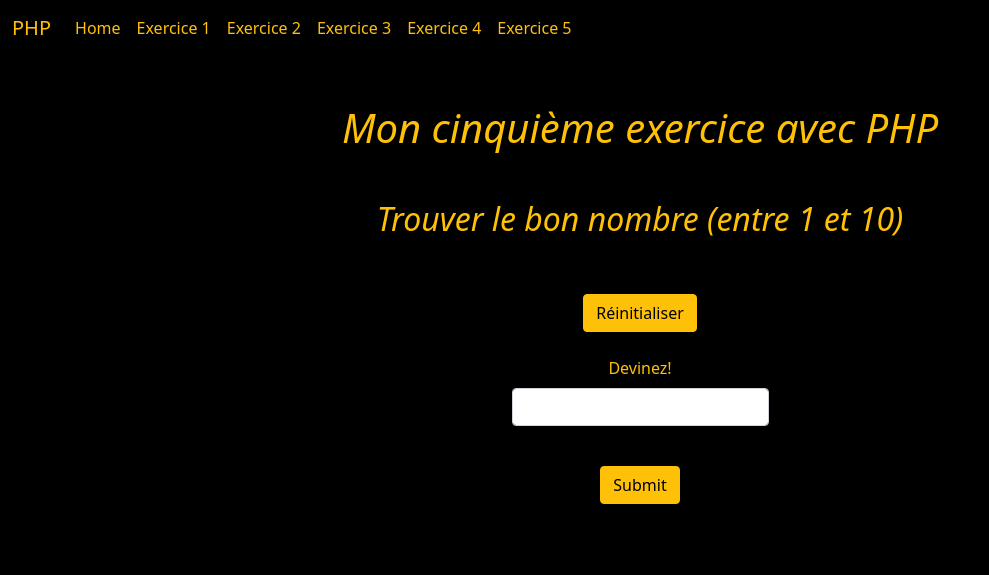
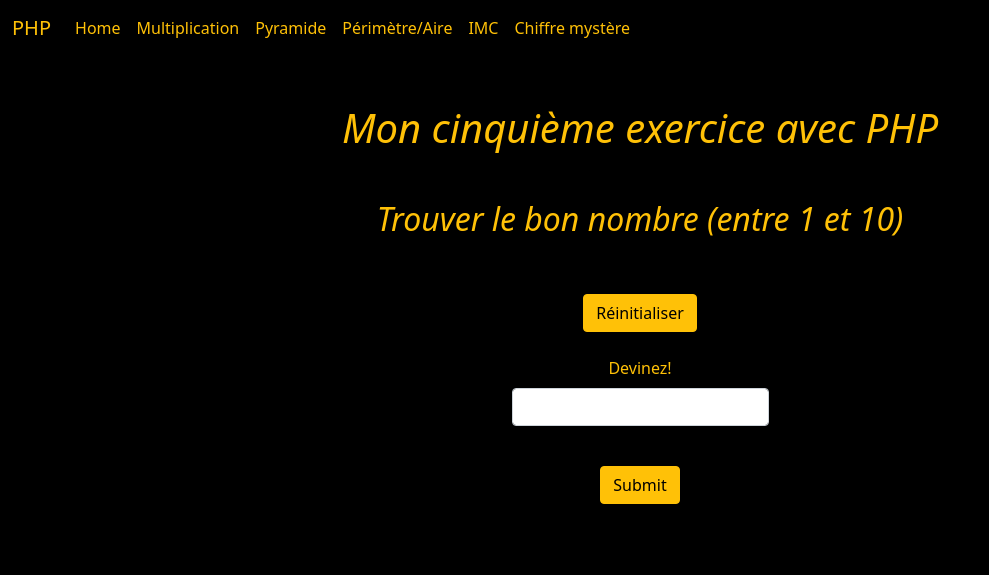
Before and after one commit to Thomas94170/mon-site-en-PHP, a PHP site: page /testPHP5.php in a window 1280 px wide. Shown: the top 575 px of the page, without its empty margins (0-989 px from the left). Run offline with PHP 8.4, Linux system fonts and the light colour scheme.

Commit message:
correction

```diff
--- a/Exo2/menu.php
+++ b/Exo2/menu.php
@@ -12,19 +12,19 @@
                     <a class="nav-link active text-warning" aria-current="page" href="index.php">Home</a>
                 </li>
                 <li class="nav-item">
-                    <a class="nav-link text-warning" href="testPHP.php">Exercice 1</a>
+                    <a class="nav-link text-warning" href="testPHP.php">Multiplication</a>
                 </li>
                 <li class="nav-item">
-                    <a class="nav-link text-warning" href="testPHP2.php">Exercice 2</a>
+                    <a class="nav-link text-warning" href="testPHP2.php">Pyramide</a>
                 </li>
                 <li class="nav-item">
-                    <a class="nav-link text-warning" href="testPHP3.php">Exercice 3</a>
+                    <a class="nav-link text-warning" href="testPHP3.php">Périmètre/Aire</a>
                 </li>
                 <li class="nav-item">
-                    <a class="nav-link text-warning" href="testPHP4.php">Exercice 4</a>
+                    <a class="nav-link text-warning" href="testPHP4.php">IMC</a>
                 </li>
                 <li class="nav-item">
-                    <a class="nav-link text-warning" href="testPHP5.php">Exercice 5</a>
+                    <a class="nav-link text-warning" href="testPHP5.php">Chiffre mystère</a>
                 </li>
             </ul>
         </div>
--- a/Exo2/testPHP5.php
+++ b/Exo2/testPHP5.php
@@ -44,7 +44,7 @@
 
     <div class="fst-italic text-warning text-center border border-warning table">
         <?php
-        if (isset($_POST['chiffre'])) {
+        if (isset($_POST['chiffre']) && $_POST['chiffre'] > 0) {
             if ($nbreAleatoire === (int)$_POST['chiffre']) {
                 echo "<p class='fst-italic text-warning text-center'>Trouvé!</p>";
             } elseif ((int)$_POST['chiffre'] < $nbreAleatoire) {
@@ -69,3 +69,6 @@
 </body>
 
 </html>
+
+<!-- en php un nombre aléatoire se fait avec rand(min,max) -->
+<!-- (int) précise un nombre -->
```
